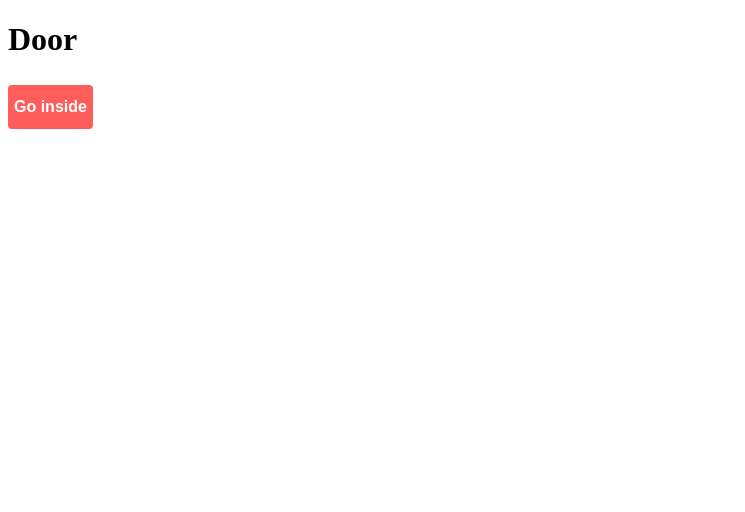
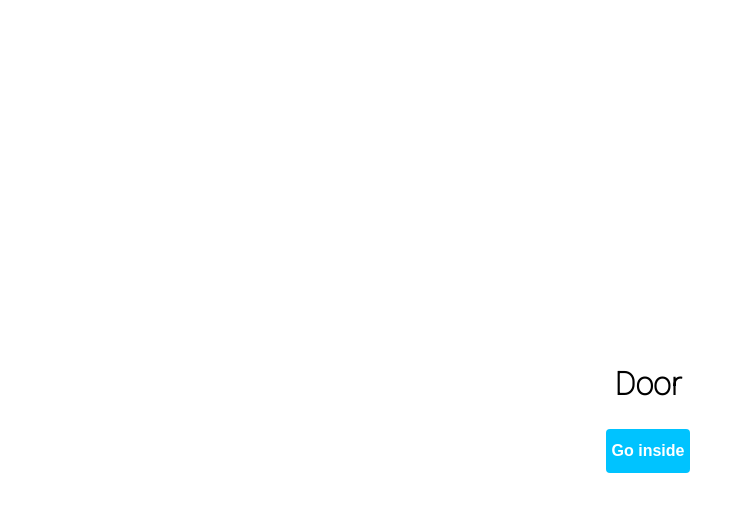
Before and after one commit to Lucas-Fonte/the-door, a React (Create React App) app: page / in a window 1280 px wide. Shown: the top 512 px of the page, without its empty margins (0-745 px from the left). Built offline with nearby package versions, Linux system fonts and the light colour scheme.

Commit message:
Github pages test

```diff
--- a/src/layouts/Door/index.tsx
+++ b/src/layouts/Door/index.tsx
@@ -12,6 +12,7 @@
     const buff = Buffer.from(data.content, 'base64');
     const jsonResponse = JSON.parse(buff.toString('utf-8'));
 
+    console.log({ jsonResponse });
     if (jsonResponse.allowed) {
       setCanGetInside(true);
     }
--- a/src/layouts/Door/styles.ts
+++ b/src/layouts/Door/styles.ts
@@ -1,11 +1,22 @@
 import styled from 'styled-components';
 import { darken } from 'polished';
 
+
 export const Container = styled.div`
+    @import url('https://fonts.googleapis.com/css2?family=Roboto:wght@100&display=swap');
+
+    font-family: 'Roboto', sans-serif;
+    width: 100vw;
+    height: 100vh;
+    display: flex;
+    flex-direction: column;
+    align-items: center;
+    justify-content: center;
+
     button {
      margin: 5px 0 0;
       height: 44px;
-      background: #ff5c5c;
+      background: #00c3ff;
       font-weight: bold;
       color: #fff;
       border: 0;
@@ -13,7 +24,7 @@
       font-size: 16px;
       transition: background 0.2s;
       &:hover {
-        background: ${darken('0.05', '#ff5c5c')};
+        background: ${darken('0.05', '#00c3ff')};
       }
     }
 `;
--- a/src/layouts/Inside/index.tsx
+++ b/src/layouts/Inside/index.tsx
@@ -6,7 +6,7 @@
 const Inside: React.FC = () => (
   <Container>
     <h1>Inside</h1>
-    <Link to="/door">Go inside</Link>
+    <Link to="/">Go inside</Link>
   </Container>
 );
 
--- a/src/layouts/Inside/styles.ts
+++ b/src/layouts/Inside/styles.ts
@@ -1,5 +1,13 @@
 import styled from 'styled-components';
 
 export const Container = styled.div`
+    @import url('https://fonts.googleapis.com/css2?family=Roboto:wght@100&display=swap');
 
+    font-family: 'Roboto', sans-serif;
+    width: 100vw;
+    height: 100vh;
+    display: flex;
+    flex-direction: column;
+    align-items: center;
+    justify-content: center;
 `;
--- a/src/routes/PrivateRoute.tsx
+++ b/src/routes/PrivateRoute.tsx
@@ -12,6 +12,7 @@
   ...rest
 }: PrivateRouteProps) => {
   const { canGetInside } = privateRouteState || {};
+  console.log('here');
 
   return (
     <Route
```
